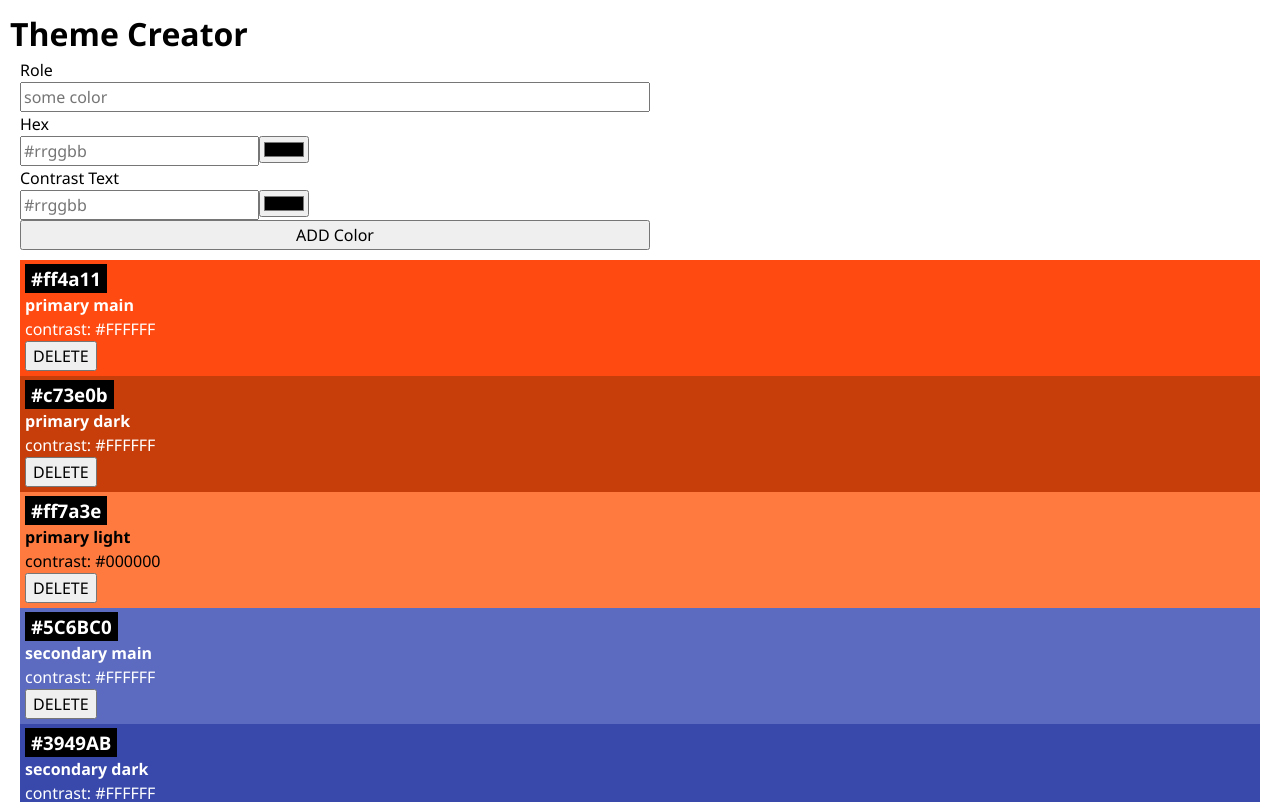
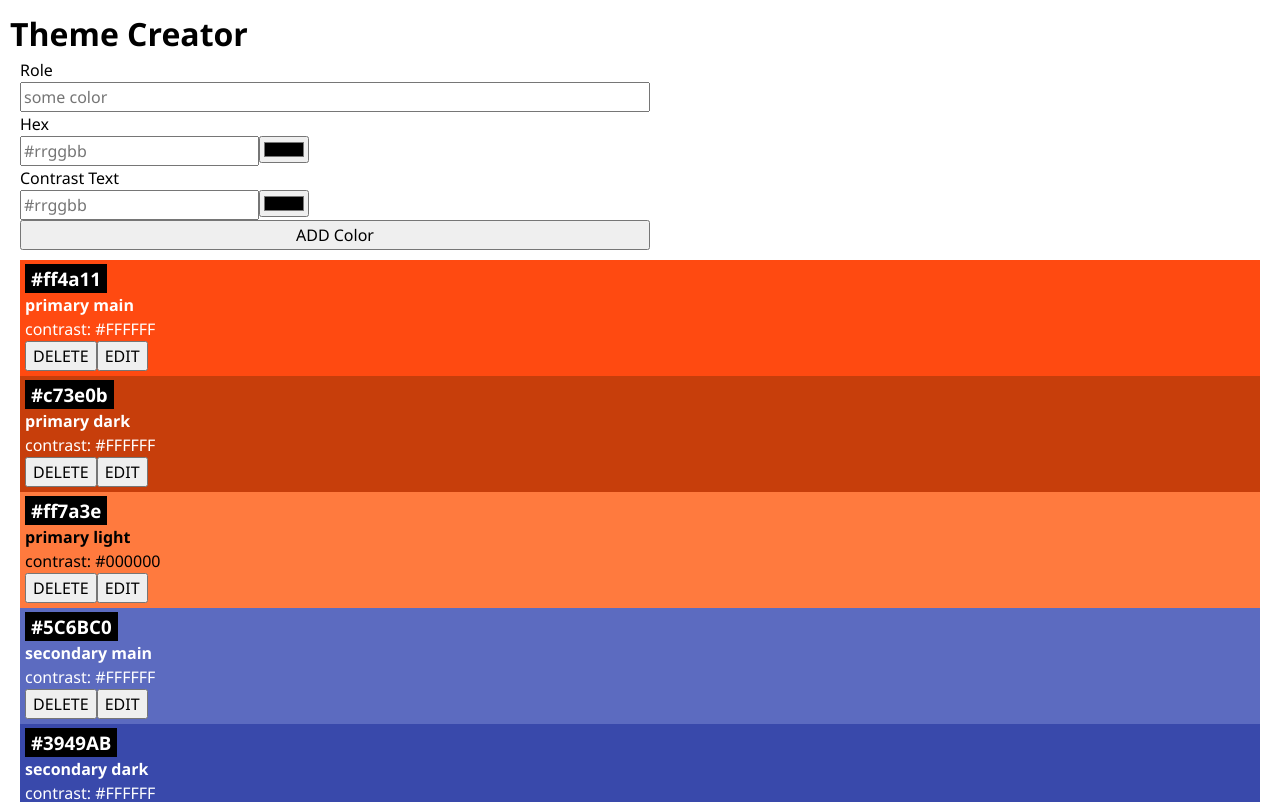
Before and after one commit to HankBoon/Recap-Project-4, a React (Vite) app: page / in a window 1280 px wide. Shown: the top 802 px of the page. Built offline with nearby package versions, Linux system fonts and the light colour scheme.

Commit message:
add not working EditButton

```diff
--- a/src/Components/ButtonContainer.jsx
+++ b/src/Components/ButtonContainer.jsx
@@ -9,28 +9,65 @@ export default function ButtonContainer({
   onEditColor,
 }) {
   const [deleteButtonClicked, setDeleteButtonClicked] = useState(false);
-  const [editButtonClicked, seteditButtonClicked] = useState(false);
+  const [editButtonClicked, setEditButtonClicked] = useState(false);
 
   function handleToggleDeleteButton() {
     setDeleteButtonClicked(!deleteButtonClicked);
   }
+  function handleToggleEditButton() {
+    setEditButtonClicked(!editButtonClicked);
+  }
 
+  // return
+  //   // <>
+  //   //   <div className="delete-button-container">
+  //   //     {!deleteButtonClicked ? (
+  //   //       <>
+  //   //         <button onClick={() => handleToggleDeleteButton()}> DELETE</button>
+  //   //         {!editButtonClicked ? (
+  // <EditButton
+  //   onEditColor={onEditColor}
+  //   onClickToogle={handleToggleEditButton}
+  // />
+  //   //         ) : (
+  //   //           <button>CANCEL</button>
+  //   //         )}
+  //   //       </>
+  //   //     ) : (
+  // <DeleteButtonExpanded
+  //   colorToDelete={colorToDelete}
+  //   onDeleteColor={onDeleteColor}
+  //   onClickToggle={handleToggleDeleteButton}
+  //   //       />
+  //   //     )}
+  //   //   </div>
+  //   // </>
+  //   <></>
   return (
     <>
       <div className="delete-button-container">
-        {!deleteButtonClicked ? (
-          <>
-            <button onClick={() => handleToggleDeleteButton()}> DELETE</button>
-          </>
-        ) : (
+        {!deleteButtonClicked && (
+          <button onClick={() => handleToggleDeleteButton()}> DELETE</button>
+        )}
+
+        {deleteButtonClicked && (
           <DeleteButtonExpanded
             colorToDelete={colorToDelete}
             onDeleteColor={onDeleteColor}
             onClickToggle={handleToggleDeleteButton}
           />
         )}
+        {/* Falsch! */}
+        {!deleteButtonClicked && setDeleteButtonClicked && (
+          <EditButton
+            onEditColor={onEditColor}
+            onClickToogle={handleToggleEditButton}
+          />
+        )}
 
-        {/* <EditButton onEditColor={onEditColor} /> */}
+        {!deleteButtonClicked && !setDeleteButtonClicked && (
+          <button>CANCEL</button>
+        )}
       </div>
     </>
   );
--- a/src/Components/EditButton.jsx
+++ b/src/Components/EditButton.jsx
@@ -1,14 +1,14 @@
 import { useState } from "react";
 
-export default function EditButton({ onEditColor }) {
-  const [editButtonClicked, seteditButtonClicked] = useState(false);
+export default function EditButton({ onEditColor, onClickToogle }) {
+  //   const [editButtonClicked, setEditButtonClicked] = useState(false);
 
   return (
     <>
       <button
         onClick={() => {
           onEditColor();
-          seteditButtonClicked(!editButtonClicked);
+          onClickToogle();
         }}
       >
         EDIT
```
Also changed, not shown: src/Components/EditButtonExpanded.jsx (added).
